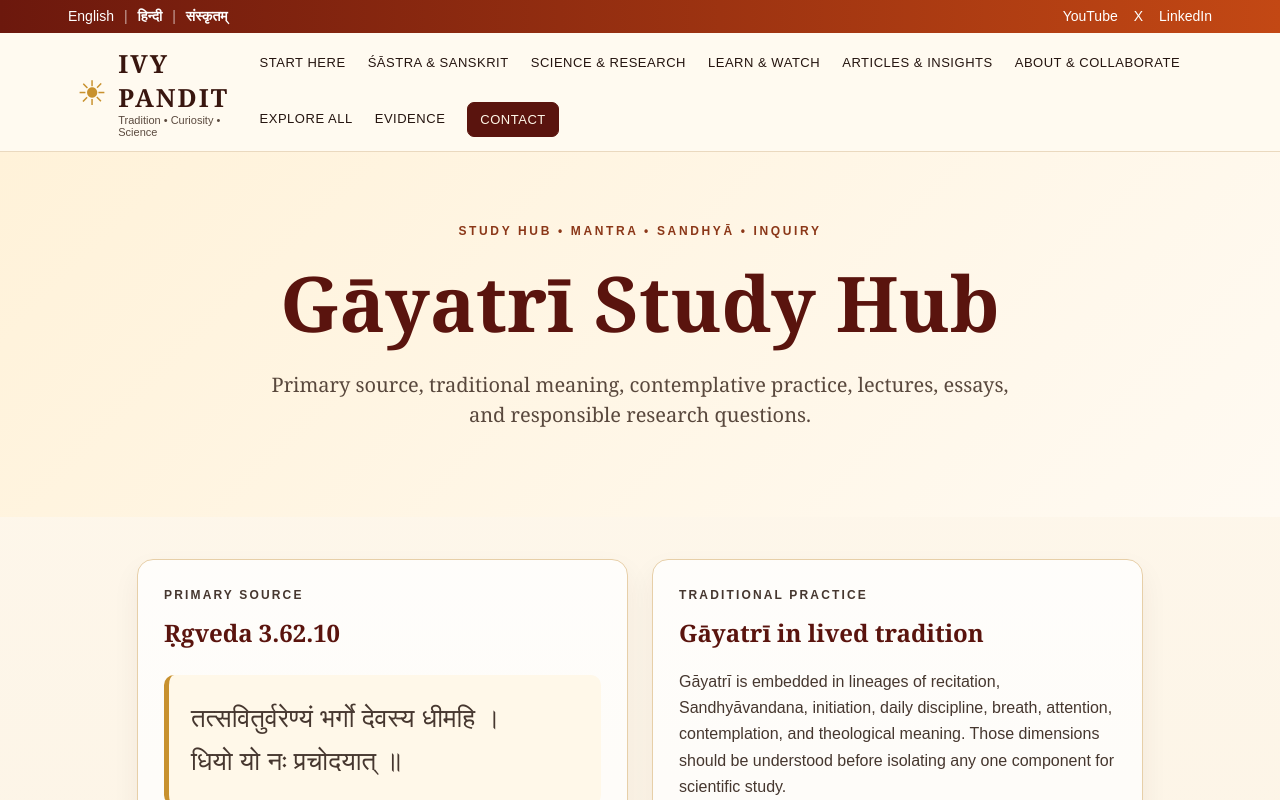
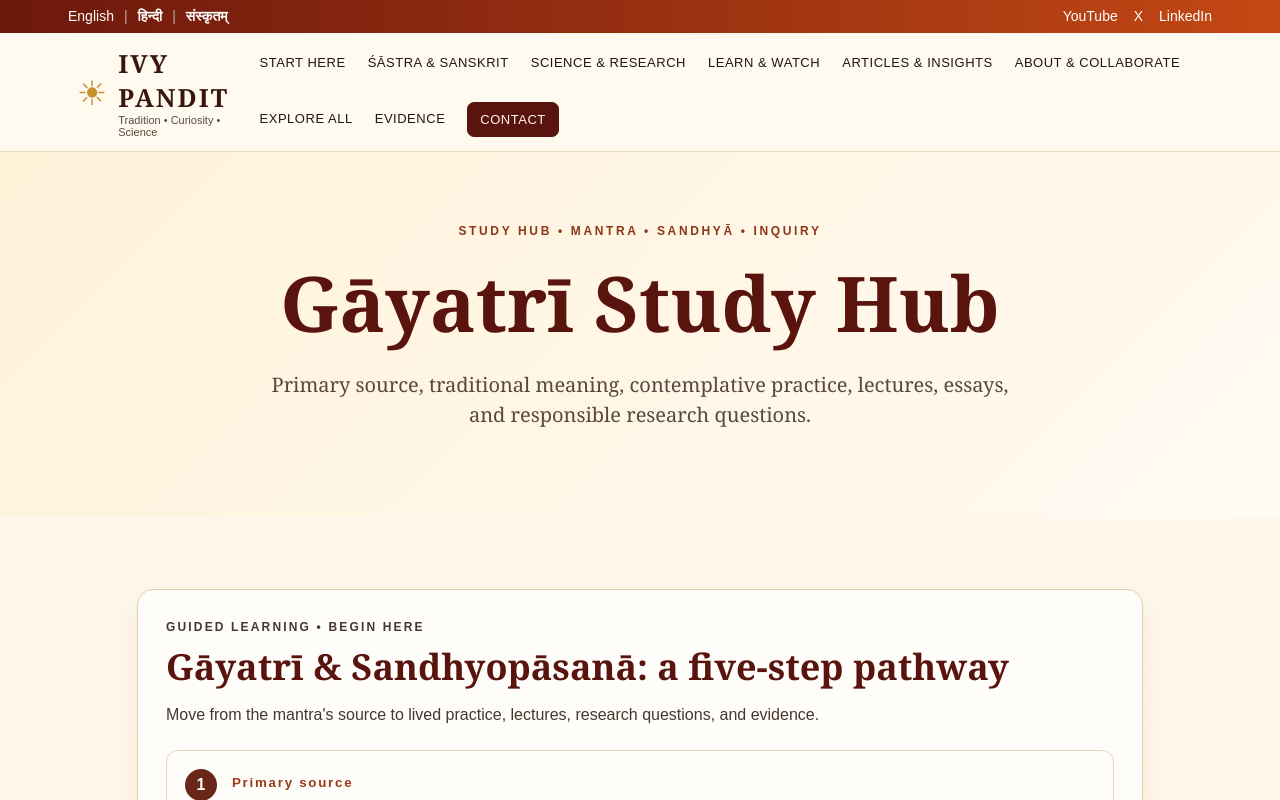
Before and after one commit to nishmishra/ivypandit-v2, a Next.js app: page /gayatri in a window 1280 px wide. Shown: the top 800 px of the page. Built offline with nearby package versions, Linux system fonts and the light colour scheme.

Commit message:
Add systematic learning journey to app/gayatri/page.tsx

```diff
--- a/app/gayatri/page.tsx
+++ b/app/gayatri/page.tsx
@@ -1,8 +1,11 @@
 import Link from 'next/link';
+import GuidedStudyPath from '../../components/GuidedStudyPath';
 
 export default function Page() { return <main>
   <section className="pageHero"><div className="eyebrow">Study hub • Mantra • Sandhyā • Inquiry</div><h1>Gāyatrī Study Hub</h1><p>Primary source, traditional meaning, contemplative practice, lectures, essays, and responsible research questions.</p></section>
   <section className="content">
+    <GuidedStudyPath title="Gāyatrī & Sandhyopāsanā: a five-step pathway" intro="Move from the mantra's source to lived practice, lectures, research questions, and evidence." steps={[{"title":"Read the primary source","description":"Start with Ṛgveda 3.62.10 and understand the place of Savitṛ and dhī.","href":"/gayatri","action":"Read the mantra and context","format":"Primary source"},{"title":"Study traditional interpretation","description":"Distinguish recitation, lineage, daily discipline, and theological meaning.","href":"/gayatri","action":"Explore the practice","format":"Tradition"},{"title":"Watch the guided lecture","description":"Study the Sandhyopāsanā lecture and its explanation of practice components.","href":"/videos","action":"Browse lectures","format":"Lecture"},{"title":"Frame testable questions","description":"Identify which components could be examined with behavioral or physiological measures.","href":"/questions#nityakarma-sandhya-daily-practice","action":"Explore the study question","format":"Research design"},{"title":"Examine scientific evidence","description":"Assess what has and has not been established about mantra, attention, and cognition.","href":"/evidence","action":"Read the Evidence Library","format":"Critical inquiry"}]} />
+
     <div className="twoCol">
       <section className="panel"><p className="kicker">Primary source</p><h2>Ṛgveda 3.62.10</h2><p className="quoteBlock">तत्सवितुर्वरेण्यं भर्गो देवस्य धीमहि ।<br/>धियो यो नः प्रचोदयात् ॥</p><p>The mantra invokes Savitṛ and culminates in a prayer concerning the illumination or guidance of <i>dhī</i> — intellect, insight, or discerning thought.</p><a className="textLink" href="https://vedicheritage.gov.in/samhitas/rigveda/" target="_blank" rel="noopener noreferrer">Vedic Heritage Portal →</a></section>
       <section className="panel"><p className="kicker">Traditional practice</p><h2>Gāyatrī in lived tradition</h2><p>Gāyatrī is embedded in lineages of recitation, Sandhyāvandana, initiation, daily discipline, breath, attention, contemplation, and theological meaning. Those dimensions should be understood before isolating any one component for scientific study.</p><p><b>Method:</b> source → commentary → lived practice → research question → evidence.</p></section>
```
